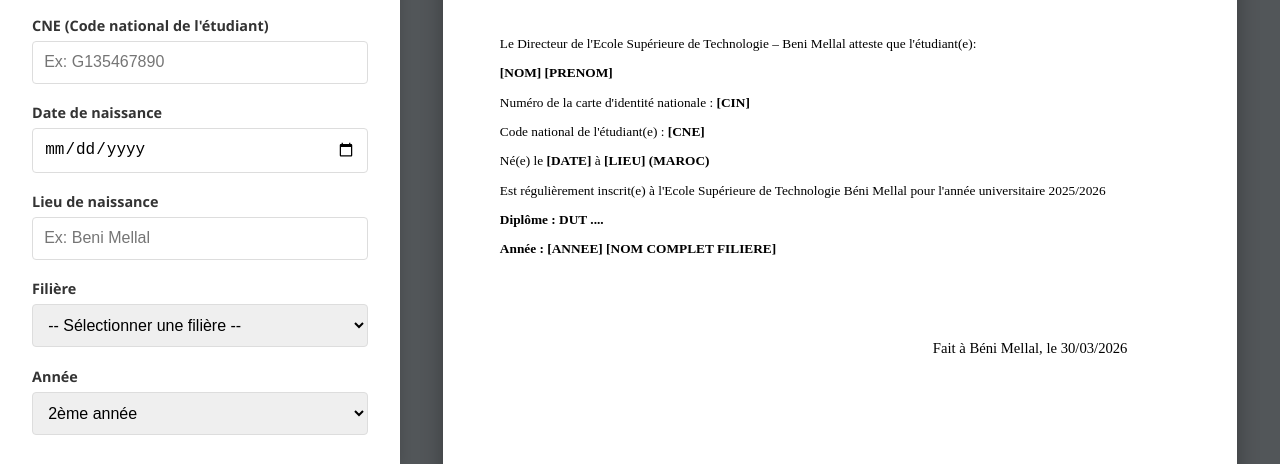
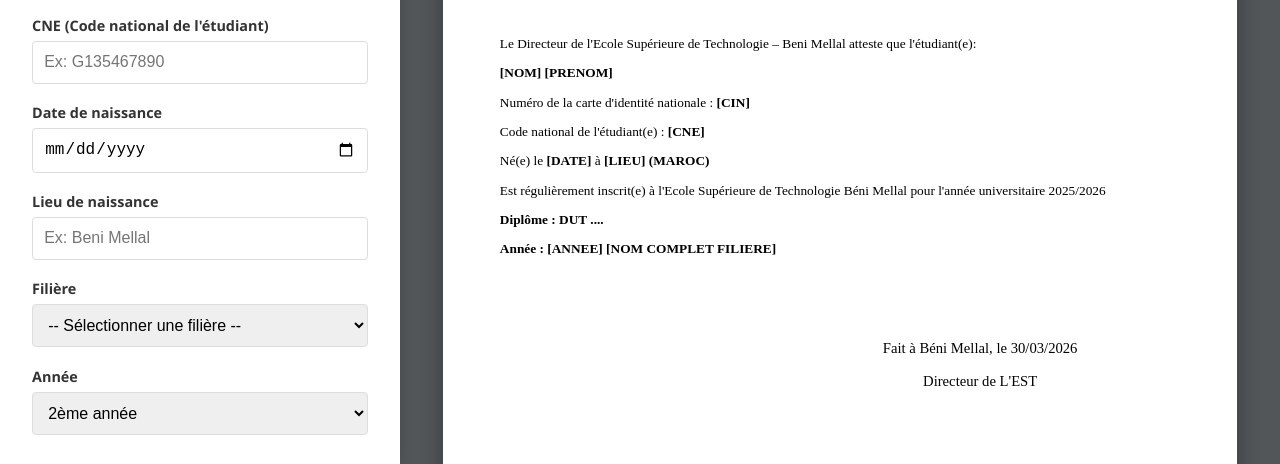
Before and after one commit to khalid-hanine/attestation-de-scolarit-, a plain HTML site: page index.html in a window 1280 px wide. Shown: the part 336-800 px from the top of the page. Drawn offline with Linux system fonts and the light colour scheme.

Commit message:
second commit

```diff
--- a/index.html
+++ b/index.html
@@ -202,7 +202,7 @@
 
         .doc-footer {
             margin-top: 5rem;
-            margin-bottom: 15rem;
+            margin-bottom: 10rem;
             display: flex;
             justify-content: flex-end;
             font-size: 16pt;
@@ -210,17 +210,19 @@
 
         .footer-right {
             text-align: center;
-            width: 300px;
+            width: 400px;
             font-size: 11pt;
 
         }
 
         .footer-date {
-            margin-bottom: 15rem;
+            margin-bottom: 1rem;
+
         }
 
         .footer-signature {
             /*font-weight: ;  Removed bold */
+
 
         }
 
@@ -235,7 +237,7 @@
 
         .doc-contact-info {
             position: absolute;
-            bottom: 15mm;
+            bottom: 25mm;
 
 
             text-align: center;
```
